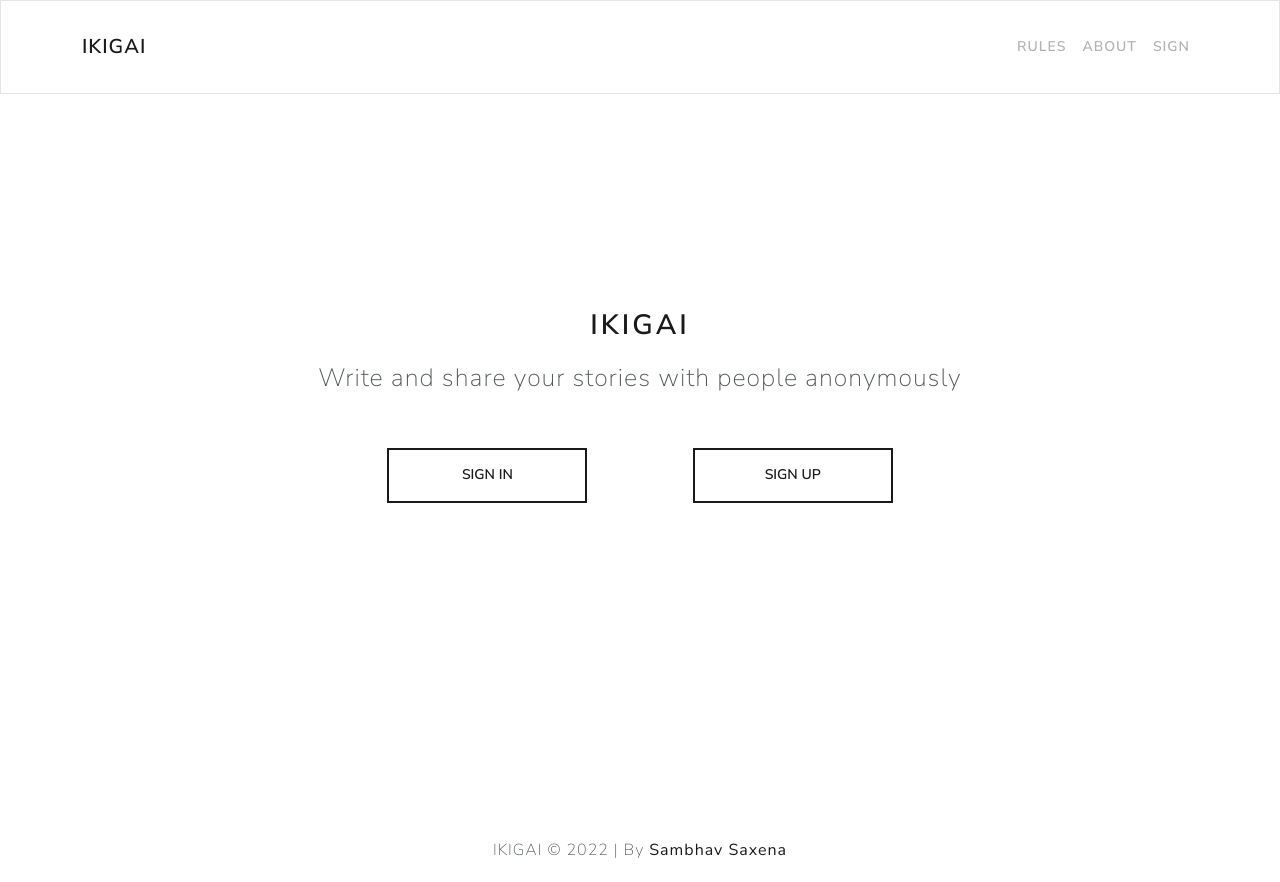
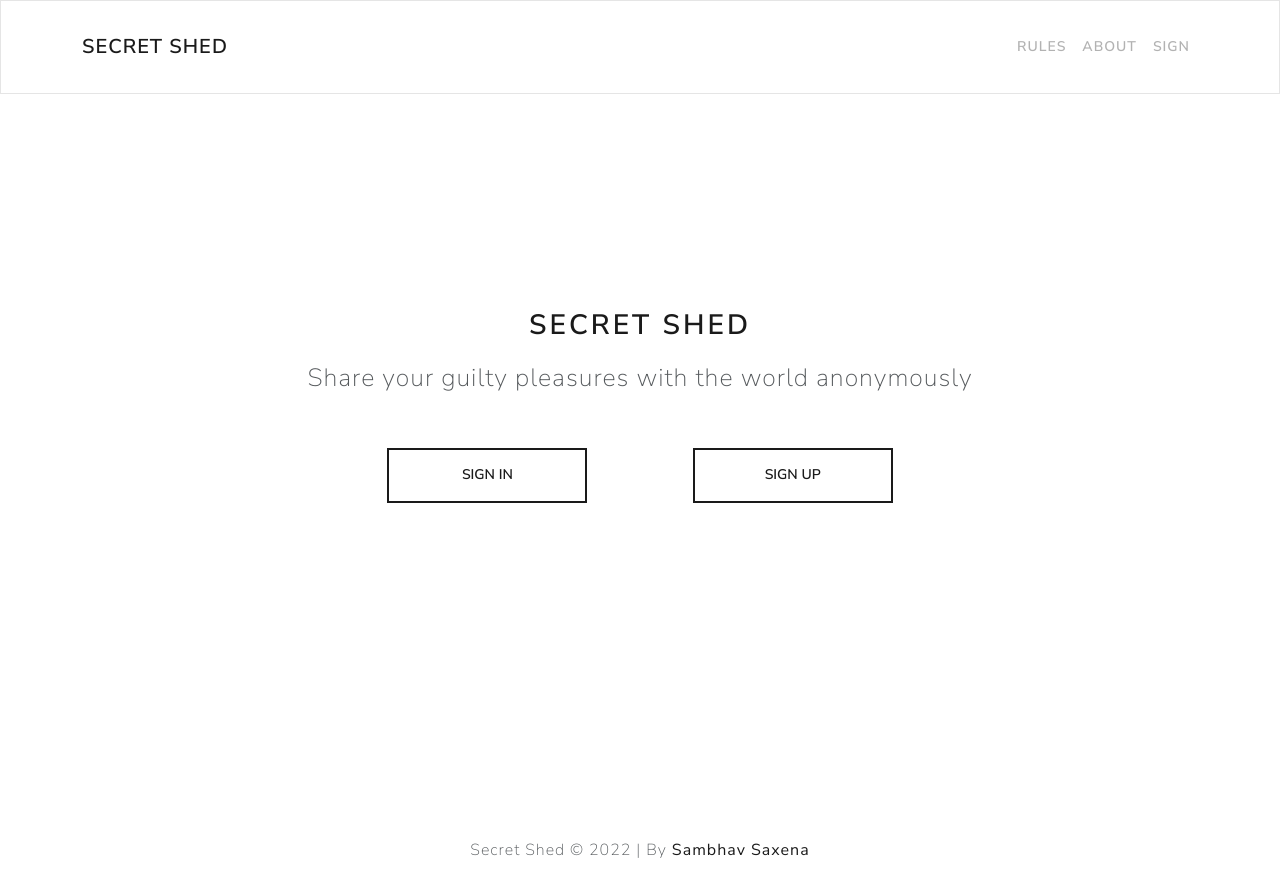
Before and after one commit to sambhavsaxena/secret-shed, a React (Create React App) app in the folder frontend/: page /sign in a window 1280 px wide. Built offline with nearby package versions, Linux system fonts and the light colour scheme.

Commit message:
update: refactored after name change

```diff
--- a/frontend/public/index.html
+++ b/frontend/public/index.html
@@ -22,7 +22,7 @@
       work correctly both with client-side routing and a non-root public URL.
       Learn how to configure a non-root public URL by running `npm run build`.
     -->
-  <title>IKIGAI</title>
+  <title>Secret Shed</title>
 </head>
 
 <body>
--- a/frontend/src/components/Footer.js
+++ b/frontend/src/components/Footer.js
@@ -3,7 +3,7 @@ import { Col, Container, Row } from "react-bootstrap";
 
 const Footer = () => {
   var year = new Date().getFullYear();
-  const weblink = 'https://github.com/sambhavsaxena';
+  const weblink = "https://github.com/sambhavsaxena";
   return (
     <footer
       style={{
@@ -14,9 +14,20 @@ const Footer = () => {
         justifyContent: "center",
       }}
     >
-      <Container style={{ marginBottom: '20px' }}>
+      <Container style={{ marginBottom: "20px" }}>
         <Row>
-          <Col className="text-center"> IKIGAI  &copy; {year} | By <a style={{ textDecoration: 'none' }} href={weblink} target="_blank" rel="noopener noreferrer"><strong>Sambhav Saxena</strong></a></Col>
+          <Col className="text-center">
+            {" "}
+            Secret Shed &copy; {year} | By{" "}
+            <a
+              style={{ textDecoration: "none" }}
+              href={weblink}
+              target="_blank"
+              rel="noopener noreferrer"
+            >
+              <strong>Sambhav Saxena</strong>
+            </a>
+          </Col>
         </Row>
       </Container>
     </footer>
--- a/frontend/src/components/Header.js
+++ b/frontend/src/components/Header.js
@@ -8,7 +8,7 @@ import {
   NavDropdown,
 } from "react-bootstrap";
 import { useDispatch, useSelector } from "react-redux";
-import { } from "react-router-dom";
+import {} from "react-router-dom";
 import { logout } from "../actions/userActions";
 
 function Header({ setSearch }) {
@@ -23,26 +23,24 @@ function Header({ setSearch }) {
     if (userInfo) {
       if (userInfo.name <= 7) {
         setUsername(userInfo.name);
-      }
-      else {
+      } else {
         setUsername(userInfo.name.substring(0, 7) + "...");
       }
-    }
-    else {
+    } else {
       return;
     }
   }, [userInfo]);
   return (
     <Navbar collapseOnSelect expand="lg" bg="light">
       <Container>
-        <div style={{paddingRight:"10%"}}>
-          <Navbar.Brand href="/">IKIGAI</Navbar.Brand>
+        <div style={{ paddingRight: "10%" }}>
+          <Navbar.Brand href="/">Secret Shed</Navbar.Brand>
         </div>
         <Navbar.Toggle aria-controls="responsive-navbar-nav" />
         <Navbar.Collapse id="responsive-navbar-nav">
           <Nav className="m-auto">
             {userInfo && (
-              <Form inline style={{margin:"2%"}}>
+              <Form inline style={{ margin: "2%" }}>
                 <FormControl
                   type="text"
                   placeholder="Find article"
@@ -60,7 +58,7 @@ function Header({ setSearch }) {
                 <NavDropdown
                   title="USER"
                   id="collasible-nav-dropdown"
-                  style={{width:"100%"}}
+                  style={{ width: "100%" }}
                 >
                   <NavDropdown.Item href="/profile">
                     <img
@@ -68,8 +66,9 @@ function Header({ setSearch }) {
                       src={`${userInfo.pic}`}
                       width="25"
                       height="25"
-                      style={{ marginRight: '5px', borderRadius: '50%' }}
-                    />{username}
+                      style={{ marginRight: "5px", borderRadius: "50%" }}
+                    />
+                    {username}
                   </NavDropdown.Item>
                   <NavDropdown.Divider />
                   <NavDropdown.Item className="text-center" href="/myarticles">
@@ -80,7 +79,10 @@ function Header({ setSearch }) {
                     Rules
                   </NavDropdown.Item>
                   <NavDropdown.Divider />
-                  <NavDropdown.Item onClick={logoutHandler} className="text-center">
+                  <NavDropdown.Item
+                    onClick={logoutHandler}
+                    className="text-center"
+                  >
                     Logout
                   </NavDropdown.Item>
                 </NavDropdown>
--- a/frontend/src/screens/About.js
+++ b/frontend/src/screens/About.js
@@ -1,29 +1,55 @@
-import React from 'react'
-import MainScreen from '../components/MainScreen'
+import React from "react";
+import MainScreen from "../components/MainScreen";
 
 const About = () => {
   return (
-        <div style={{ display: 'flex', flexDirection: 'column', justifyContent: 'center', alignItems: 'center' }}>
+    <div
+      style={{
+        display: "flex",
+        flexDirection: "column",
+        justifyContent: "center",
+        alignItems: "center",
+      }}
+    >
       <MainScreen title="About the developer">
-                <p style={{ marginTop: '20%' }}>
+        <p style={{ marginTop: "20%" }}>
           Hi, I'm Sambhav Saxena.
           <br /> <br />
           I code and create things for the people.
           <br /> <br />
-                    As a student, I've been working on several web projects, of both personal and community scope.
+          As a student, I've been working on several web projects, of both
+          personal and community scope.
           <br /> <br />
-                    Sometimes I team up and play Valorant, or look at the stars and think about humanity's dawn and dusk.
+          Sometimes I team up and play Valorant, or look at the stars and think
+          about humanity's dawn and dusk.
           <br /> <br />
           Other times, I play Chess take photos of natural sceneries.
         </p>
         <br />
         <h6>
-                    Checkout more about me <a href="https://interpreted.vercel.app" target="_blank" rel="noopener noreferrer">here</a>.
+          Checkout more about me{" "}
+          <a
+            href="https://interpreted.vercel.app"
+            target="_blank"
+            rel="noopener noreferrer"
+          >
+            here
+          </a>
+          .
         </h6>
       </MainScreen>
-            <a style={{ textDecoration: 'none', color: 'green' }} href="https://policiesofikigai.netlify.app/" target="_blank" rel="noopener noreferrer" ><p><strong>Privacy policy</strong></p></a>
+      <a
+        style={{ textDecoration: "none", color: "green" }}
+        href="https://secretshed.netlify.app/"
+        target="_blank"
+        rel="noopener noreferrer"
+      >
+        <p>
+          <strong>Privacy policy</strong>
+        </p>
+      </a>
     </div>
-    )
-}
+  );
+};
 
-export default About
+export default About;
--- a/frontend/src/screens/LandingPage/LandingPage.js
+++ b/frontend/src/screens/LandingPage/LandingPage.js
@@ -20,9 +20,9 @@ function LandingPage({ history }) {
         <Row>
           <div className="intro-text">
             <div>
-              <h2 className="title">ikigai</h2>
+              <h2 className="title">secret shed</h2>
               <p className="subtitle">
-                Write and share your stories with people anonymously
+                Share your guilty pleasures with the world anonymously
               </p>
             </div>
             <div className="buttonContainer">
--- a/package.json
+++ b/package.json
@@ -1,8 +1,8 @@
 {
-  "name": "ikigai",
+  "name": "secretshed",
   "author": "Sambhav Saxena",
   "version": "2.1.0",
-  "description": "Article publishing website",
+  "description": "Anonymous article publishing website",
   "main": "server.js",
   "type": "module",
   "engines": {
```
Also changed, not shown: 1 other file (tests, documents, lock files or other folders). Lines whose indentation alone changed are shown as unchanged.
